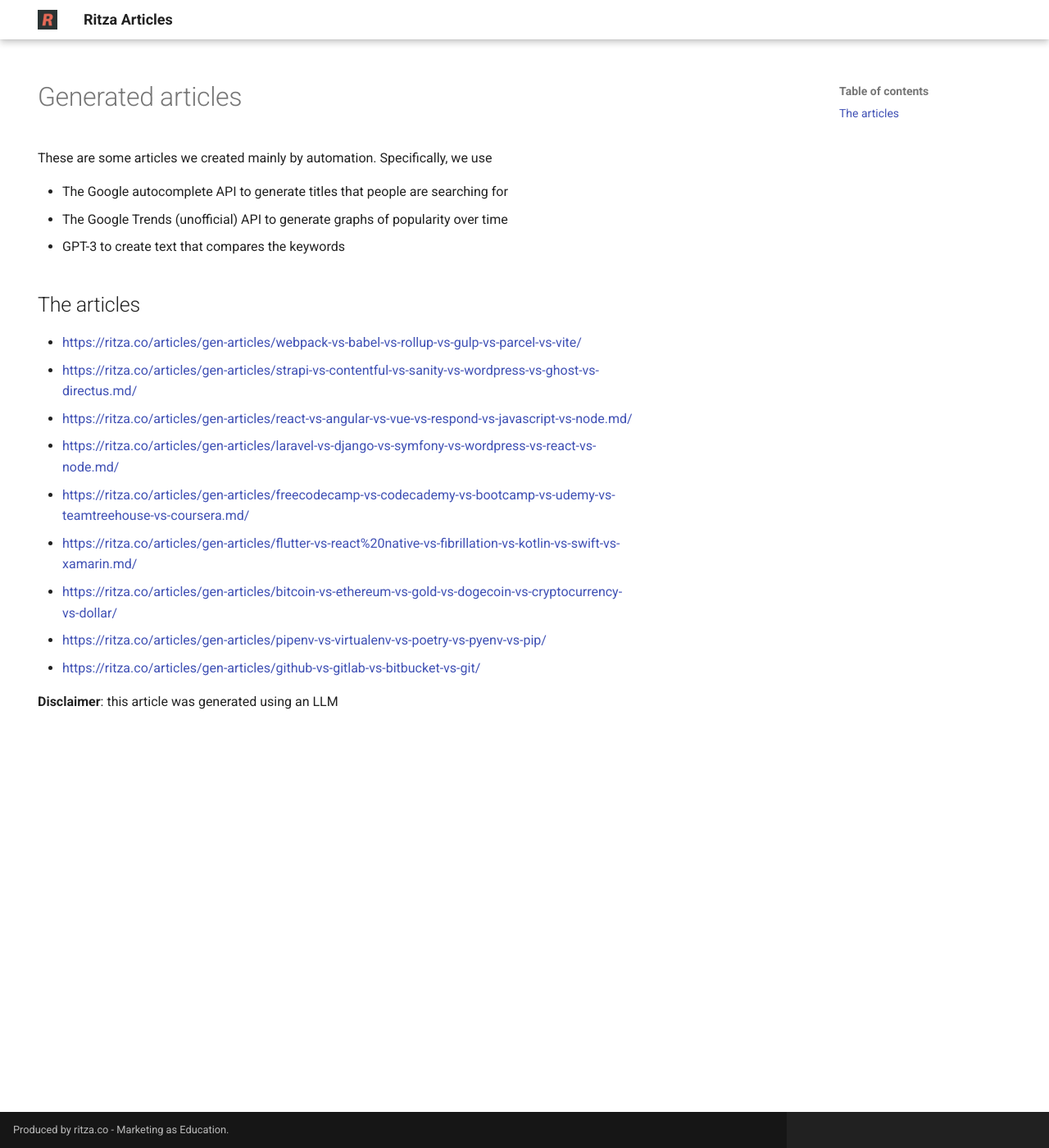
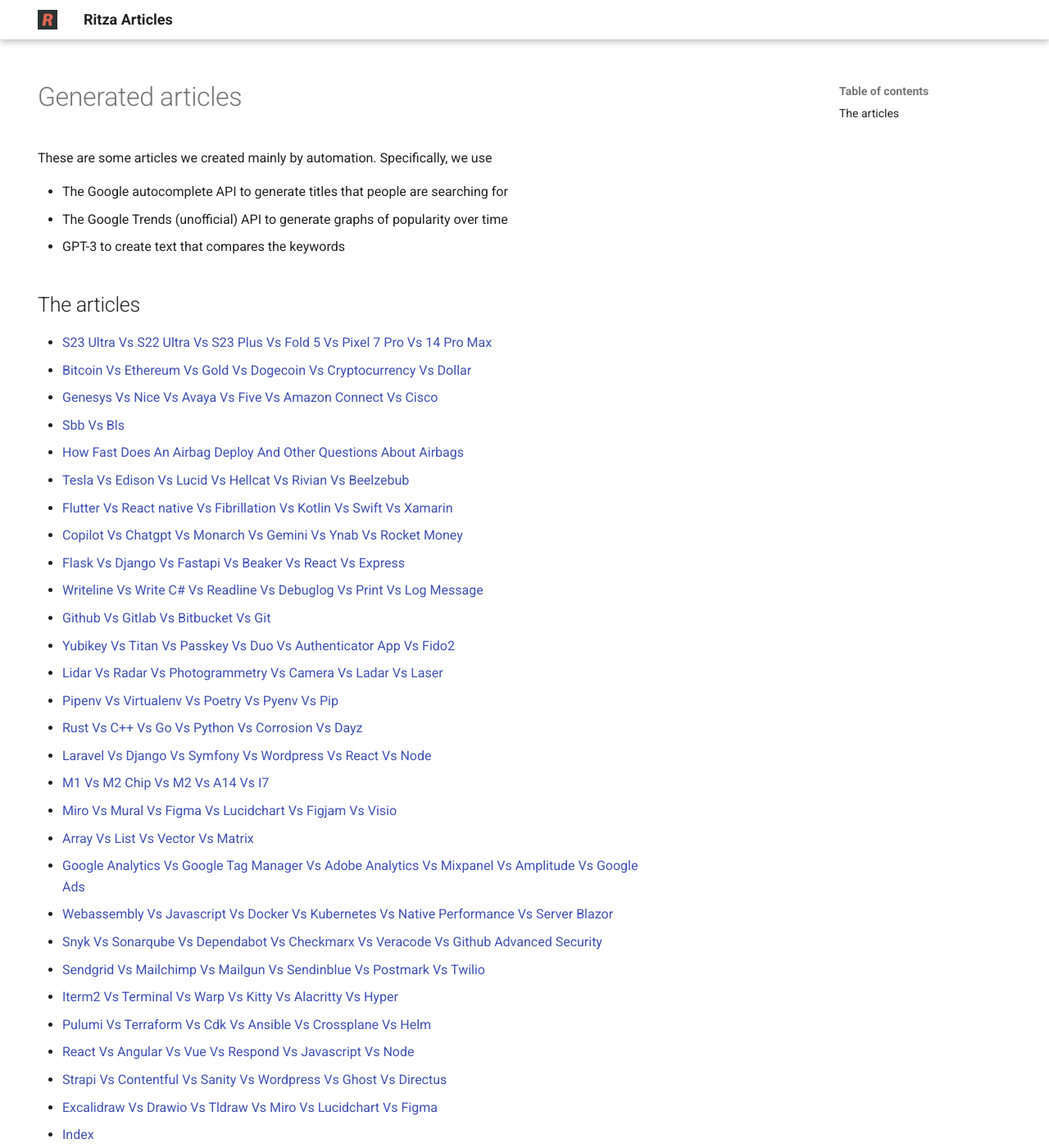
Before and after one commit to ritza-co/internal-articles, an MkDocs documentation site: the page built from docs/gen-articles/index.md, in a window 1280 px wide and 1400 px high. Shown: the whole window at 82% size. Built offline with MkDocs 1.6.1 and Material for MkDocs 9.7.7, drawn with Linux system fonts in a browser that asks for light colours; some of the changed text lies outside the part shown.

Commit message:
fix index

```diff
--- a/docs/gen-articles/index.md
+++ b/docs/gen-articles/index.md
@@ -13,14 +13,51 @@
 
 ## The articles
 
-- [https://ritza.co/articles/gen-articles/webpack-vs-babel-vs-rollup-vs-gulp-vs-parcel-vs-vite/](https://ritza.co/articles/gen-articles/webpack-vs-babel-vs-rollup-vs-gulp-vs-parcel-vs-vite/)
-- [https://ritza.co/articles/gen-articles/strapi-vs-contentful-vs-sanity-vs-wordpress-vs-ghost-vs-directus.md/](https://ritza.co/articles/gen-articles/strapi-vs-contentful-vs-sanity-vs-wordpress-vs-ghost-vs-directus.md/)
-- [https://ritza.co/articles/gen-articles/react-vs-angular-vs-vue-vs-respond-vs-javascript-vs-node.md/](https://ritza.co/articles/gen-articles/react-vs-angular-vs-vue-vs-respond-vs-javascript-vs-node.md/)
-- [https://ritza.co/articles/gen-articles/laravel-vs-django-vs-symfony-vs-wordpress-vs-react-vs-node.md/](https://ritza.co/articles/gen-articles/laravel-vs-django-vs-symfony-vs-wordpress-vs-react-vs-node.md/)
-- [https://ritza.co/articles/gen-articles/freecodecamp-vs-codecademy-vs-bootcamp-vs-udemy-vs-teamtreehouse-vs-coursera.md/](https://ritza.co/articles/gen-articles/freecodecamp-vs-codecademy-vs-bootcamp-vs-udemy-vs-teamtreehouse-vs-coursera.md/)
-- [https://ritza.co/articles/gen-articles/flutter-vs-react%20native-vs-fibrillation-vs-kotlin-vs-swift-vs-xamarin.md/](https://ritza.co/articles/gen-articles/flutter-vs-react%20native-vs-fibrillation-vs-kotlin-vs-swift-vs-xamarin.md/)
-- [https://ritza.co/articles/gen-articles/bitcoin-vs-ethereum-vs-gold-vs-dogecoin-vs-cryptocurrency-vs-dollar/](https://ritza.co/articles/gen-articles/bitcoin-vs-ethereum-vs-gold-vs-dogecoin-vs-cryptocurrency-vs-dollar/)
-- [https://ritza.co/articles/gen-articles/pipenv-vs-virtualenv-vs-poetry-vs-pyenv-vs-pip/](https://ritza.co/articles/gen-articles/pipenv-vs-virtualenv-vs-poetry-vs-pyenv-vs-pip/)
-- [https://ritza.co/articles/gen-articles/github-vs-gitlab-vs-bitbucket-vs-git/](https://ritza.co/articles/gen-articles/github-vs-gitlab-vs-bitbucket-vs-git/)
-
-**Disclaimer**: this article was generated using an LLM
+* [S23 Ultra Vs S22 Ultra Vs S23 Plus Vs Fold 5 Vs Pixel 7 Pro Vs 14 Pro Max](./s23-ultra-vs-s22-ultra-vs-s23-plus-vs-fold-5-vs-pixel-7-pro-vs-14-pro-max.md)
+* [Bitcoin Vs Ethereum Vs Gold Vs Dogecoin Vs Cryptocurrency Vs Dollar](./bitcoin-vs-ethereum-vs-gold-vs-dogecoin-vs-cryptocurrency-vs-dollar.md)
+* [Genesys Vs Nice Vs Avaya Vs Five Vs Amazon Connect Vs Cisco](./genesys-vs-nice-vs-avaya-vs-five-vs-amazon-connect-vs-cisco.md)
+* [Sbb Vs Bls](./sbb-vs-bls.md)
+* [How Fast Does An Airbag Deploy And Other Questions About Airbags](./how-fast-does-an-airbag-deploy-and-other-questions-about-airbags.md)
+* [Tesla Vs Edison Vs Lucid Vs Hellcat Vs Rivian Vs Beelzebub](./tesla-vs-edison-vs-lucid-vs-hellcat-vs-rivian-vs-beelzebub.md)
+* [Flutter Vs React native Vs Fibrillation Vs Kotlin Vs Swift Vs Xamarin](./flutter-vs-react native-vs-fibrillation-vs-kotlin-vs-swift-vs-xamarin.md)
+* [Copilot Vs Chatgpt Vs Monarch Vs Gemini Vs Ynab Vs Rocket Money](./copilot-vs-chatgpt-vs-monarch-vs-gemini-vs-ynab-vs-rocket-money.md)
+* [Flask Vs Django Vs Fastapi Vs Beaker Vs React Vs Express](./flask-vs-django-vs-fastapi-vs-beaker-vs-react-vs-express.md)
+* [Writeline Vs Write C# Vs Readline Vs Debuglog Vs Print Vs Log Message](./writeline-vs-write-csharp-vs-readline-vs-debuglog-vs-print-vs-log-message.md)
+* [Github Vs Gitlab Vs Bitbucket Vs Git](./github-vs-gitlab-vs-bitbucket-vs-git.md)
+* [Yubikey Vs Titan Vs Passkey Vs Duo Vs Authenticator App Vs Fido2](./yubikey-vs-titan-vs-passkey-vs-duo-vs-authenticator-app-vs-fido2.md)
+* [Lidar Vs Radar Vs Photogrammetry Vs Camera Vs Ladar Vs Laser](./lidar-vs-radar-vs-photogrammetry-vs-camera-vs-ladar-vs-laser.md)
+* [Pipenv Vs Virtualenv Vs Poetry Vs Pyenv Vs Pip](./pipenv-vs-virtualenv-vs-poetry-vs-pyenv-vs-pip.md)
+* [Rust Vs C++ Vs Go Vs Python Vs Corrosion Vs Dayz](./rust-vs-c++-vs-go-vs-python-vs-corrosion-vs-dayz.md)
+* [Laravel Vs Django Vs Symfony Vs Wordpress Vs React Vs Node](./laravel-vs-django-vs-symfony-vs-wordpress-vs-react-vs-node.md)
+* [M1 Vs M2 Chip Vs M2 Vs A14 Vs I7](./m1-vs-m2-chip-vs-m2-vs-a14-vs-i7.md)
+* [Miro Vs Mural Vs Figma Vs Lucidchart Vs Figjam Vs Visio](./miro-vs-mural-vs-figma-vs-lucidchart-vs-figjam-vs-visio.md)
+* [Array Vs List Vs Vector Vs Matrix](./array-vs-list-vs-vector-vs-matrix.md)
+* [Google Analytics Vs Google Tag Manager Vs Adobe Analytics Vs Mixpanel Vs Amplitude Vs Google Ads](./google-analytics-vs-google-tag-manager-vs-adobe-analytics-vs-mixpanel-vs-amplitude-vs-google-ads.md)
+* [Webassembly Vs Javascript Vs Docker Vs Kubernetes Vs Native Performance Vs Server Blazor](./webassembly-vs-javascript-vs-docker-vs-kubernetes-vs-native-performance-vs-server-blazor.md)
+* [Snyk Vs Sonarqube Vs Dependabot Vs Checkmarx Vs Veracode Vs Github Advanced Security](./snyk-vs-sonarqube-vs-dependabot-vs-checkmarx-vs-veracode-vs-github-advanced-security.md)
+* [Sendgrid Vs Mailchimp Vs Mailgun Vs Sendinblue Vs Postmark Vs Twilio](./sendgrid-vs-mailchimp-vs-mailgun-vs-sendinblue-vs-postmark-vs-twilio.md)
+* [Iterm2 Vs Terminal Vs Warp Vs Kitty Vs Alacritty Vs Hyper](./iterm2-vs-terminal-vs-warp-vs-kitty-vs-alacritty-vs-hyper.md)
+* [Pulumi Vs Terraform Vs Cdk Vs Ansible Vs Crossplane Vs Helm](./pulumi-vs-terraform-vs-cdk-vs-ansible-vs-crossplane-vs-helm.md)
+* [React Vs Angular Vs Vue Vs Respond Vs Javascript Vs Node](./react-vs-angular-vs-vue-vs-respond-vs-javascript-vs-node.md)
+* [Strapi Vs Contentful Vs Sanity Vs Wordpress Vs Ghost Vs Directus](./strapi-vs-contentful-vs-sanity-vs-wordpress-vs-ghost-vs-directus.md)
+* [Excalidraw Vs Drawio Vs Tldraw Vs Miro Vs Lucidchart Vs Figma](./excalidraw-vs-drawio-vs-tldraw-vs-miro-vs-lucidchart-vs-figma.md)
+* [Index](./index.md)
+* [Snowflake Vs Databricks Vs Redshift Vs Aws Vs Star Schema Vs Bigquery](./snowflake-vs-databricks-vs-redshift-vs-aws-vs-star-schema-vs-bigquery.md)
+* [Algolia Vs Elasticsearch Vs Meilisearch Vs Coveo Vs Solr Vs Yext](./algolia-vs-elasticsearch-vs-meilisearch-vs-coveo-vs-solr-vs-yext.md)
+* [Influxdb Vs Prometheus Vs Timescaledb Vs Postgres Vs Mongodb Vs Clickhouse](./influxdb-vs-prometheus-vs-timescaledb-vs-postgres-vs-mongodb-vs-clickhouse.md)
+* [Ag Grid Vs React Table Vs Mui Grid Vs Material Table Vs Tanstack Table Vs Devextreme](./ag-grid-vs-react-table-vs-mui-grid-vs-material-table-vs-tanstack-table-vs-devextreme.md)
+* [Vw Golf Vs Gti Vs Polo Vs Rabbit Vs Jetta Vs Mazda 3](./vw-golf-vs-gti-vs-polo-vs-rabbit-vs-jetta-vs-mazda-3.md)
+* [Airflow Vs Prefect Vs Step Functions Vs Dagster Vs Dbt Vs Jenkins](./airflow-vs-prefect-vs-step-functions-vs-dagster-vs-dbt-vs-jenkins.md)
+* [Slack Vs Teams Vs Discord Vs Google Chat Vs Whatsapp Vs Asana](./slack-vs-teams-vs-discord-vs-google-chat-vs-whatsapp-vs-asana.md)
+* [Freecodecamp Vs Codecademy Vs Bootcamp Vs Udemy Vs Teamtreehouse Vs Coursera](./freecodecamp-vs-codecademy-vs-bootcamp-vs-udemy-vs-teamtreehouse-vs-coursera.md)
+* [Render Vs Heroku Vs Vercel Vs Railway Vs Fly Io Vs Aws](./render-vs-heroku-vs-vercel-vs-railway-vs-fly-io-vs-aws.md)
+* [Sqlite Vs Mysql Vs Postgresql Vs Sql](./sqlite-vs-mysql-vs-postgresql-vs-sql.md)
+* [Webpack Vs Babel Vs Rollup Vs Gulp Vs Parcel Vs Vite](./webpack-vs-babel-vs-rollup-vs-gulp-vs-parcel-vs-vite.md)
+* [Carplay Vs Android Auto Vs Bluetooth Vs Airplay Vs Tesla Vs Mirroring](./carplay-vs-android-auto-vs-bluetooth-vs-airplay-vs-tesla-vs-mirroring.md)
+* [Terraform Vs Ansible Vs Cloudformation Vs Kubernetes Vs Cdk Vs Pulumi](./terraform-vs-ansible-vs-cloudformation-vs-kubernetes-vs-cdk-vs-pulumi.md)
+* [Google Authenticator Vs Microsoft Authenticator Vs Authy Vs Duo Mobile Vs Okta Verify Vs Duo](./google-authenticator-vs-microsoft-authenticator-vs-authy-vs-duo-mobile-vs-okta-verify-vs-duo.md)
+* [Rss Vs Atom Vs Rms Vs Mse Vs Pss Vs Api](./rss-vs-atom-vs-rms-vs-mse-vs-pss-vs-api.md)
+* [Tableau Vs Power Bi Vs Excel Vs Looker Vs Sql Vs Alteryx](./tableau-vs-power-bi-vs-excel-vs-looker-vs-sql-vs-alteryx.md)
+* [Openai Vs Chatgpt Vs Anthropic Vs Google Vs Nyt Vs Bard](./openai-vs-chatgpt-vs-anthropic-vs-google-vs-nyt-vs-bard.md)
+* [Keycloak Vs Okta Vs Auth0 Vs Authelia Vs Cognito Vs Authentik](./keycloak-vs-okta-vs-auth0-vs-authelia-vs-cognito-vs-authentik.md)
+* [Dell Xps Vs Inspiron Vs Latitude Vs Precision Vs Macbook Pro Vs Macbook Air](./dell-xps-vs-inspiron-vs-latitude-vs-precision-vs-macbook-pro-vs-macbook-air.md)
--- a/mkdocs.yml
+++ b/mkdocs.yml
@@ -19,6 +19,8 @@
   - meta
   - pymdownx.highlight
   - pymdownx.superfences
+  - attr_list
+  - md_in_html
 
 plugins:
   - social
```
Also changed, not shown: docs/gen-articles/writeline-vs-write-csharp-vs-readline-vs-debuglog-vs-print-vs-log-message.md (renamed from docs/gen-articles/writeline-vs-write-c#-vs-readline-vs-debuglog-vs-print-vs-log-message.md).
